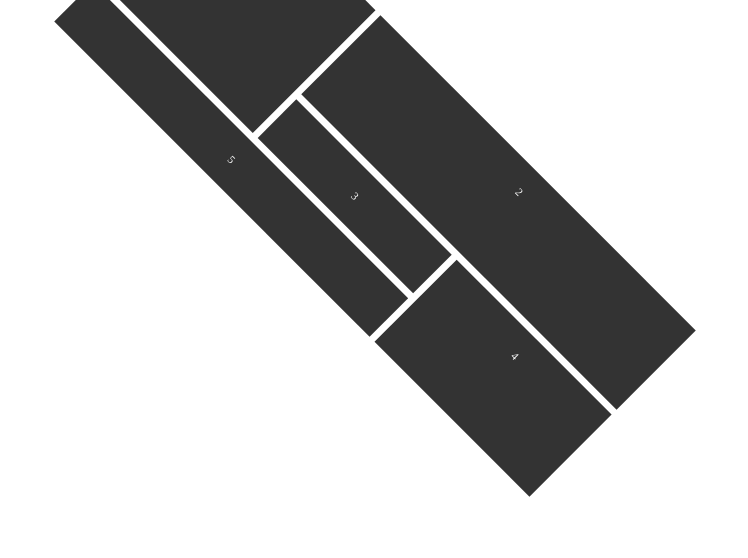
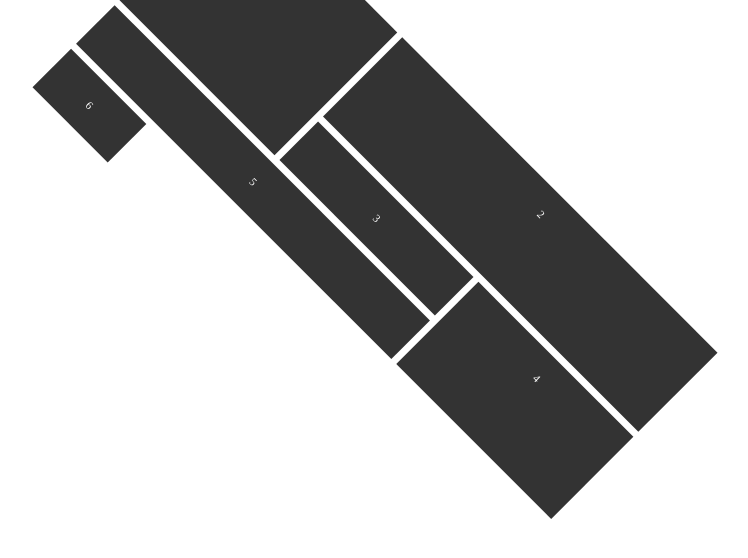
Before and after one commit to AkshayaShaji731/flex-grid, a plain HTML site: page lesson 6/index.html in a window 1280 px wide. Shown: the whole page, without its empty margins (265-1013 px from the left). Drawn offline with Linux system fonts and the light colour scheme.

Commit message:
correction

```diff
--- a/lesson 6/index.html
+++ b/lesson 6/index.html
@@ -14,6 +14,7 @@
 		<div class="three">3</div>
 		<div class="four">4</div>
 		<div class="five">5</div>
+		<div class="six">6</div>
 	</div>
 </body>
 </html>
```
